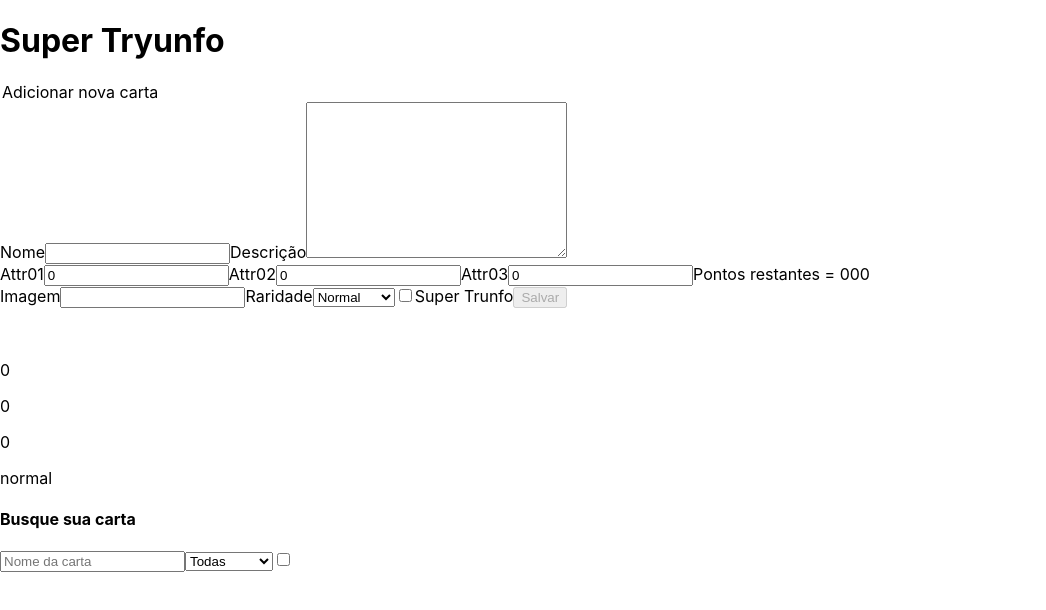
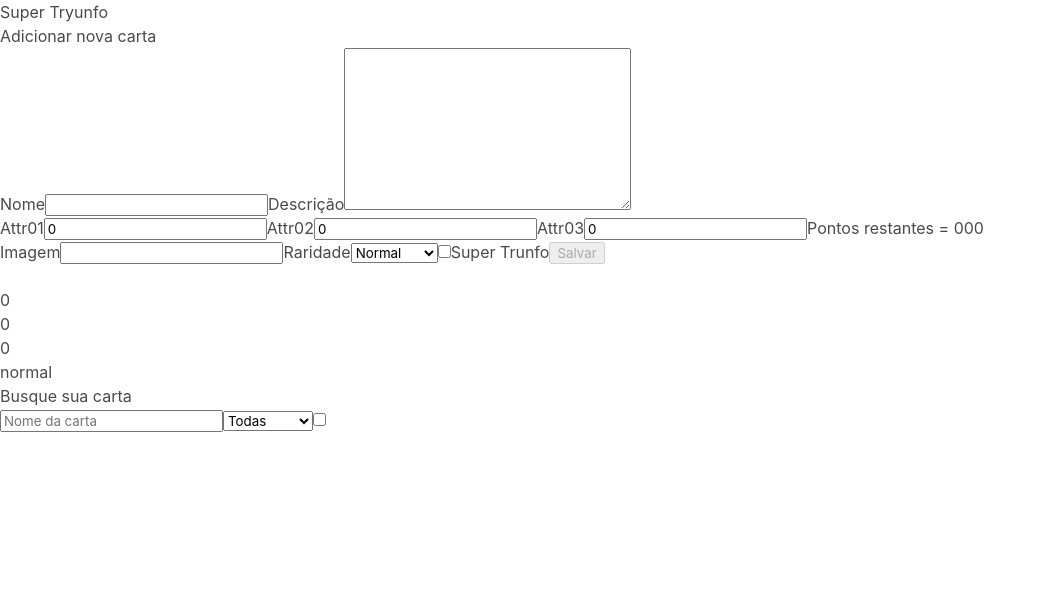
Before and after one commit to lorismilloni/top_trumps, a React (Create React App) app: page / in a window 1280 px wide. Shown: the top 610 px of the page, without its empty margins (0-1046 px from the left). Built offline with nearby package versions, Linux system fonts and the light colour scheme.

Commit message:
feat: install bulma and clean css files

```diff
--- a/package.json
+++ b/package.json
@@ -9,6 +9,7 @@
     "@testing-library/jest-dom": "^5.14.1",
     "@testing-library/react": "^11.2.7",
     "react": "^17.0.2",
+    "react-bulma-components": "^4.1.0",
     "react-dom": "^17.0.2",
     "react-scripts": "5.0.0",
     "web-vitals": "^1.1.2"
--- a/src/index.css
+++ /dev/null
@@ -1,13 +0,0 @@
-body {
-  margin: 0;
-  font-family: -apple-system, BlinkMacSystemFont, 'Segoe UI', 'Roboto', 'Oxygen',
-    'Ubuntu', 'Cantarell', 'Fira Sans', 'Droid Sans', 'Helvetica Neue',
-    sans-serif;
-  -webkit-font-smoothing: antialiased;
-  -moz-osx-font-smoothing: grayscale;
-}
-
-code {
-  font-family: source-code-pro, Menlo, Monaco, Consolas, 'Courier New',
-    monospace;
-}
--- a/src/index.js
+++ b/src/index.js
@@ -1,6 +1,6 @@
 import React from 'react';
 import ReactDOM from 'react-dom';
-import './index.css';
+import 'bulma/css/bulma.min.css';
 import App from './App';
 
 ReactDOM.render(
```
Also changed, not shown: 1 other file (tests, documents, lock files or other folders).
